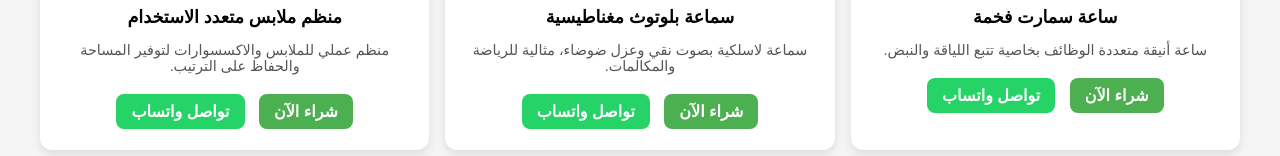
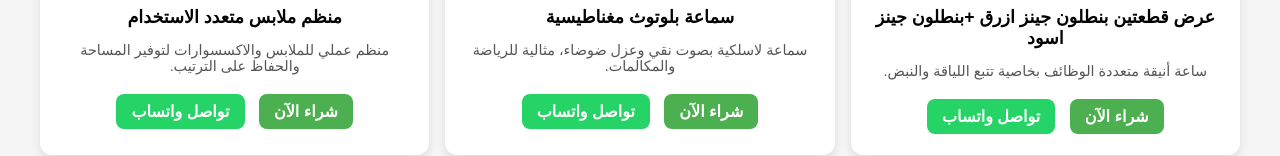
Before and after one commit to Mezo-store/Mezo-store, a plain HTML site: page index.html in a window 1280 px wide. Shown: the part 349-505 px from the top of the page. Drawn offline with Linux system fonts and the light colour scheme.

Commit message:
Update index.html

```diff
--- a/index.html
+++ b/index.html
@@ -93,7 +93,7 @@
     <!-- المنتج الأول -->
     <div class="card">
       <img src="https://cdn.taager.com/media/catalog/product/cache/8c9c7b32d58ed2a6f0f541d187fad852/1/2/12644_0_1.jpg" alt="ساعة سمارت فخمة">
-      <h3>ساعة سمارت فخمة</h3>
+      <h3>عرض قطعتين بنطلون جينز ازرق +بنطلون جينز اسود</h3></h3>
       <p>ساعة أنيقة متعددة الوظائف بخاصية تتبع اللياقة والنبض.</p>
       <a href="https://taager.com/eg/products/12644" target="_blank" class="btn buy-btn">شراء الآن</a>
       <a href="https://wa.me/201000000000?text=مرحبًا، أريد الاستفسار عن الساعة الذكية من Mezo Store" target="_blank" class="btn whatsapp-btn">تواصل واتساب</a>
```
